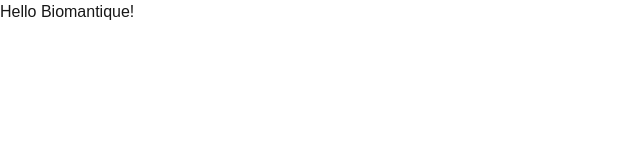
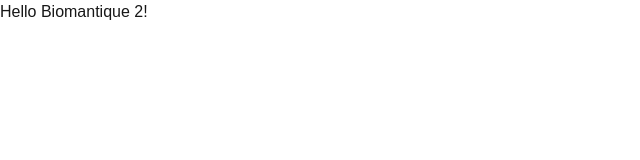
Before and after one commit to walkerrr17/biomantique, a Next.js app: page / in a window 1280 px wide. Shown: the top 160 px of the page, without its empty margins (0-640 px from the left). Built offline with nearby package versions, Linux system fonts and the light colour scheme.

Commit message:
testing push email part 2

```diff
--- a/src/app/page.tsx
+++ b/src/app/page.tsx
@@ -1,7 +1,7 @@
 export default function Home() {
   return (
     <div>
-      <h1>Hello Biomantique!</h1>
+      <h1>Hello Biomantique 2!</h1>
     </div>
   );
 }
```
